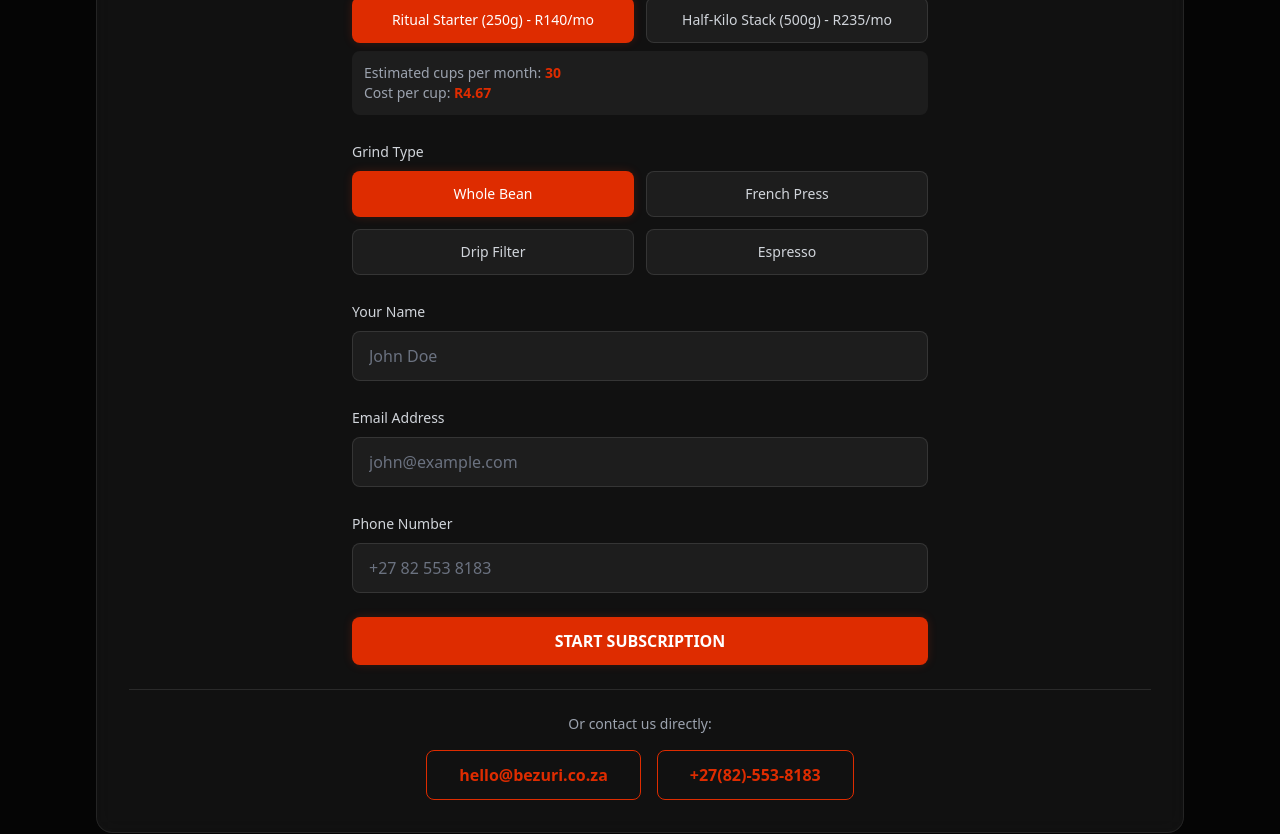
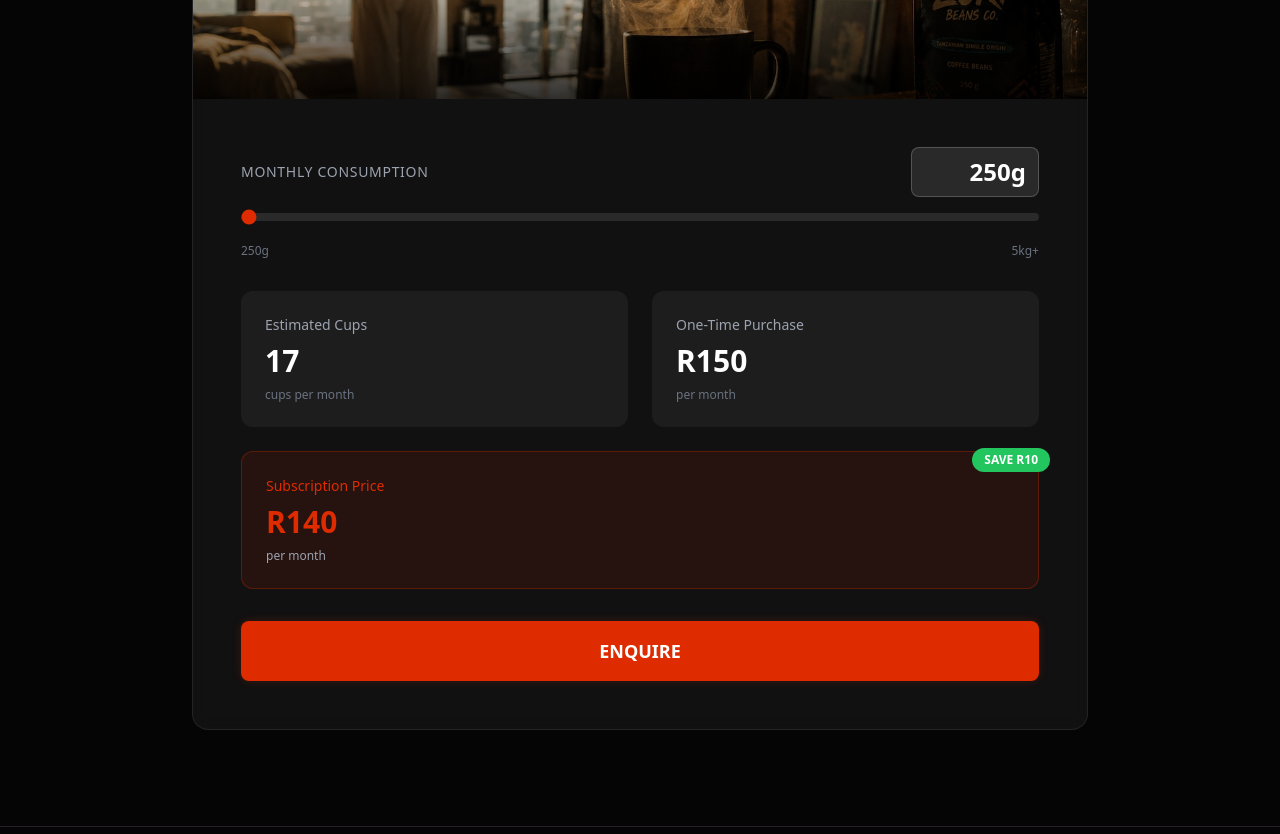
Before and after one commit to Vuyonovember/zuri, a Next.js app: page /individuals in a window 1280 px wide. Shown: the part 2900-3734 px from the top of the page. Built offline with nearby package versions, Linux system fonts and the light colour scheme.

Commit message:
Update individual form to slider-based calculator, remove grind options, change button to ENQUIRY

```diff
--- a/app/api/individual-subscription/route.ts
+++ b/app/api/individual-subscription/route.ts
@@ -4,7 +4,7 @@ import { NextResponse } from 'next/server'
 export async function POST(request: Request) {
   try {
     const body = await request.json()
-    const { name, email, phone, subscriptionType, grindType } = body
+    const { name, email, phone, weight, price, cups } = body
 
     // Only initialize Resend if API key is available
     if (!process.env.RESEND_API_KEY) {
@@ -30,8 +30,9 @@ export async function POST(request: Request) {
             <p><strong>Email:</strong> ${email}</p>
             <p><strong>Phone:</strong> ${phone}</p>
             <hr style="margin: 20px 0; border: none; border-top: 1px solid #ddd;">
-            <p><strong>Subscription Type:</strong> ${subscriptionType === '250g' ? 'Ritual Starter (250g) - R140/mo' : 'Half-Kilo Stack (500g) - R235/mo'}</p>
-            <p><strong>Grind Type:</strong> ${grindType}</p>
+            <p><strong>Monthly Volume:</strong> ${weight < 1 ? `${Math.round(weight * 1000)}g` : `${weight}kg`}</p>
+            <p><strong>Estimated Cups:</strong> ${cups}</p>
+            <p><strong>Subscription Price:</strong> R${price}/month</p>
           </div>
           <p style="color: #666; font-size: 12px;">This subscription request was submitted on the Zuri website.</p>
         </div>
@@ -48,8 +49,9 @@ export async function POST(request: Request) {
           <h2 style="color: #DE2C00;">Welcome to the Tribe, ${name}!</h2>
           <p>Thank you for your subscription request. We've received the following details:</p>
           <div style="background: #f5f5f5; padding: 20px; border-radius: 8px; margin: 20px 0;">
-            <p><strong>Subscription Type:</strong> ${subscriptionType === '250g' ? 'Ritual Starter (250g) - R140/mo' : 'Half-Kilo Stack (500g) - R235/mo'}</p>
-            <p><strong>Grind Type:</strong> ${grindType}</p>
+            <p><strong>Monthly Volume:</strong> ${weight < 1 ? `${Math.round(weight * 1000)}g` : `${weight}kg`}</p>
+            <p><strong>Estimated Cups:</strong> ${cups}</p>
+            <p><strong>Subscription Price:</strong> R${price}/month</p>
           </div>
           <p>Our team will contact you within 24-48 hours to finalize your subscription and arrange your first delivery.</p>
           <p style="color: #666; font-size: 12px;">This is an automated message from Zuri.</p>
--- a/app/individuals/page.tsx
+++ b/app/individuals/page.tsx
@@ -7,35 +7,127 @@ import Navbar from '@/components/Navbar'
 import Footer from '@/components/Footer'
 
 export default function IndividualsPage() {
-  const [name, setName] = useState('')
-  const [email, setEmail] = useState('')
-  const [phone, setPhone] = useState('')
-  const [subscriptionType, setSubscriptionType] = useState('250g')
-  const [grindType, setGrindType] = useState('whole-bean')
-  const [submitted, setSubmitted] = useState(false)
+  const [sliderValue, setSliderValue] = useState(0.25)
+  const [customWeight, setCustomWeight] = useState('')
+  const [showEnquiryModal, setShowEnquiryModal] = useState(false)
+  const [formData, setFormData] = useState({ name: '', email: '', phone: '' })
+  const [isSubmitting, setIsSubmitting] = useState(false)
+  const [submitSuccess, setSubmitSuccess] = useState(false)
 
-  const handleSubmit = async (e: React.FormEvent) => {
+  const individualPricing = [
+    { kg: 0.25, regular: 150, subscription: 140 },
+    { kg: 0.5, regular: 250, subscription: 235 },
+    { kg: 1, regular: 400, subscription: 380 },
+  ]
+
+  const calculateIndividualPrice = (kg: number) => {
+    if (kg <= 0.25) {
+      const tier = individualPricing.find(t => t.kg === 0.25)
+      if (tier) {
+        const ratio = kg / 0.25
+        return {
+          regular: Math.round(tier.regular * ratio),
+          subscription: Math.round(tier.subscription * ratio),
+        }
+      }
+    } else if (kg <= 0.5) {
+      const tier = individualPricing.find(t => t.kg === 0.5)
+      if (tier) {
+        const ratio = kg / 0.5
+        return {
+          regular: Math.round(tier.regular * ratio),
+          subscription: Math.round(tier.subscription * ratio),
+        }
+      }
+    } else if (kg <= 1) {
+      const tier = individualPricing.find(t => t.kg === 1)
+      if (tier) {
+        const ratio = kg / 1
+        return {
+          regular: Math.round(tier.regular * ratio),
+          subscription: Math.round(tier.subscription * ratio),
+        }
+      }
+    } else {
+      const tier = individualPricing.find(t => t.kg === 1)
+      if (tier) {
+        const ratio = kg / 1
+        return {
+          regular: Math.round(tier.regular * ratio),
+          subscription: Math.round(tier.subscription * ratio),
+        }
+      }
+    }
+    return { regular: 0, subscription: 0 }
+  }
+
+  const currentPrice = calculateIndividualPrice(sliderValue)
+  const savings = currentPrice.regular - currentPrice.subscription
+
+  const formatWeight = (kg: number) => {
+    if (kg < 1) {
+      return `${Math.round(kg * 1000)}g`
+    }
+    return kg % 1 === 0 ? `${kg}kg` : `${kg.toFixed(1)}kg`
+  }
+
+  const getSliderStep = () => {
+    if (sliderValue < 1) return 0.25
+    if (sliderValue < 5) return 1
+    return 0.5
+  }
+
+  const handleCustomWeightChange = (value: string) => {
+    setCustomWeight(value)
+    const numValue = parseFloat(value)
+    if (!isNaN(numValue) && numValue > 0) {
+      const kgValue = value.includes('g') ? numValue / 1000 : numValue
+      setSliderValue(kgValue)
+    }
+  }
+
+  const calculateCups = (kg: number) => {
+    const cupsPerKg = 67
+    return Math.round(kg * cupsPerKg)
+  }
+
+  const handleEnquireClick = () => {
+    setShowEnquiryModal(true)
+  }
+
+  const handleFormSubmit = async (e: React.FormEvent) => {
     e.preventDefault()
+    setIsSubmitting(true)
+
     try {
-      await fetch('/api/individual-subscription', {
+      const response = await fetch('/api/individual-subscription', {
         method: 'POST',
         headers: { 'Content-Type': 'application/json' },
         body: JSON.stringify({
-          name,
-          email,
-          phone,
-          subscriptionType,
-          grindType,
+          ...formData,
+          weight: sliderValue,
+          price: currentPrice.subscription,
+          cups: calculateCups(sliderValue),
         }),
       })
-      setSubmitted(true)
+
+      if (response.ok) {
+        setSubmitSuccess(true)
+        setTimeout(() => {
+          setShowEnquiryModal(false)
+          setSubmitSuccess(false)
+          setFormData({ name: '', email: '', phone: '' })
+        }, 2000)
+      } else {
+        alert('Failed to submit enquiry. Please try again.')
+      }
     } catch (error) {
-      console.error('Error:', error)
+      console.error('Error submitting enquiry:', error)
+      alert('Failed to submit enquiry. Please try again.')
+    } finally {
+      setIsSubmitting(false)
     }
   }
-
-  const cupsPerMonth = subscriptionType === '250g' ? 30 : 60
-  const pricePerCup = subscriptionType === '250g' ? 140 / 30 : 235 / 60
 
   return (
     <main className="min-h-screen bg-zuri-black">
@@ -277,179 +369,206 @@ export default function IndividualsPage() {
           </div>
         </motion.div>
 
-        {/* Subscription Form */}
+        {/* Subscription Calculator */}
         <motion.div
           id="subscription-form"
           initial={{ opacity: 0, y: 32 }}
           animate={{ opacity: 1, y: 0 }}
           transition={{ duration: 0.9, delay: 0.3 }}
-          className="glass border-premium rounded-2xl p-6 sm:p-8 space-y-6"
+          className="max-w-4xl mx-auto"
         >
-          {!submitted ? (
-            <>
-              <div className="text-center space-y-4">
-                <p className="text-xs tracking-[0.25em] text-zuri-orange">START YOUR SUBSCRIPTION</p>
-                <h2 className="text-2xl sm:text-3xl font-semibold">JOIN THE TRIBE</h2>
-                <p className="text-sm sm:text-base text-gray-300 max-w-2xl mx-auto">
-                  Choose your stack and we'll deliver elite Tanzanian coffee to your door.
-                </p>
+          <div className="glass border-premium rounded-2xl overflow-hidden">
+            {/* Image */}
+            <div className="relative aspect-[21/9] md:aspect-[3/1]">
+              <Image
+                src="/webimages/EFB87B04-98A0-4E8A-A9DF-6128DA4F26DC.png"
+                alt="Individual Coffee"
+                fill
+                className="object-cover"
+              />
+              <div className="absolute inset-0 bg-gradient-to-t from-black/80 via-transparent to-transparent" />
             </div>
-              <form onSubmit={handleSubmit} className="space-y-6 max-w-xl mx-auto">
-                <div className="space-y-2">
-                  <label className="text-sm text-gray-300">
-                    Choose Your Subscription
+
+            {/* Calculator Content */}
+            <div className="p-8 md:p-12 space-y-8">
+              {/* Slider */}
+              <div className="space-y-4">
+                <div className="flex justify-between items-center gap-4">
+                  <label className="text-sm text-gray-400 uppercase tracking-wider">
+                    Monthly Consumption
                   </label>
-                  <div className="grid grid-cols-2 gap-3">
-                    {[
-                      { value: '250g', label: 'Ritual Starter (250g) - R140/mo' },
-                      { value: '500g', label: 'Half-Kilo Stack (500g) - R235/mo' },
-                    ].map((option) => (
-                      <button
-                        key={option.value}
-                        type="button"
-                        onClick={() => setSubscriptionType(option.value)}
-                        className={`px-4 py-3 rounded-lg text-sm font-medium transition-all duration-300 ${
-                          subscriptionType === option.value
-                            ? 'bg-zuri-orange text-white glow-orange-sm'
-                            : 'bg-white/5 border border-white/10 text-gray-300 hover:border-zuri-orange/50'
-                        }`}
-                      >
-                        {option.label}
-                      </button>
-                    ))}
+                  <input
+                    type="text"
+                    value={customWeight || formatWeight(sliderValue)}
+                    onChange={(e) => handleCustomWeightChange(e.target.value)}
+                    onBlur={() => setCustomWeight('')}
+                    placeholder="e.g., 500g or 2kg"
+                    className="w-32 text-right text-2xl font-bold text-white bg-white/10 border border-white/20 rounded-lg px-3 py-2 focus:outline-none focus:border-zuri-orange"
+                  />
                 </div>
-                  <div className="bg-white/5 rounded-lg p-3 mt-2">
-                    <p className="text-sm text-gray-400">
-                      Estimated cups per month: <span className="text-zuri-orange font-bold">{cupsPerMonth}</span>
-                    </p>
-                    <p className="text-sm text-gray-400">
-                      Cost per cup: <span className="text-zuri-orange font-bold">R{pricePerCup.toFixed(2)}</span>
-                    </p>
+                <input
+                  type="range"
+                  min={0.25}
+                  max={5}
+                  step={getSliderStep()}
+                  value={sliderValue}
+                  onChange={(e) => setSliderValue(parseFloat(e.target.value))}
+                  className="w-full h-2 bg-white/10 rounded-lg appearance-none cursor-pointer accent-zuri-orange"
+                />
+                <div className="flex justify-between text-xs text-gray-500">
+                  <span>250g</span>
+                  <span>5kg+</span>
                 </div>
               </div>
 
-                <div className="space-y-2">
-                  <label className="text-sm text-gray-300">
-                    Grind Type
-                  </label>
-                  <div className="grid grid-cols-2 gap-3">
-                    {[
-                      { value: 'whole-bean', label: 'Whole Bean' },
-                      { value: 'french-press', label: 'French Press' },
-                      { value: 'drip-filter', label: 'Drip Filter' },
-                      { value: 'espresso', label: 'Espresso' },
-                    ].map((option) => (
-                      <button
-                        key={option.value}
-                        type="button"
-                        onClick={() => setGrindType(option.value)}
-                        className={`px-4 py-3 rounded-lg text-sm font-medium transition-all duration-300 ${
-                          grindType === option.value
-                            ? 'bg-zuri-orange text-white glow-orange-sm'
-                            : 'bg-white/5 border border-white/10 text-gray-300 hover:border-zuri-orange/50'
-                        }`}
-                      >
-                        {option.label}
-                      </button>
-                    ))}
+              {/* Pricing Display */}
+              <div className="grid grid-cols-1 md:grid-cols-2 gap-6">
+                <div className="bg-white/5 rounded-xl p-6 space-y-2">
+                  <p className="text-sm text-gray-400">Estimated Cups</p>
+                  <p className="text-3xl font-bold text-white">{calculateCups(sliderValue)}</p>
+                  <p className="text-xs text-gray-500">cups per month</p>
+                </div>
+                <div className="bg-white/5 rounded-xl p-6 space-y-2">
+                  <p className="text-sm text-gray-400">One-Time Purchase</p>
+                  <p className="text-3xl font-bold text-white">R{currentPrice.regular}</p>
+                  <p className="text-xs text-gray-500">per month</p>
+                </div>
+                <div className="bg-zuri-orange/10 border border-zuri-orange/30 rounded-xl p-6 space-y-2 relative md:col-span-2">
+                  <p className="text-sm text-zuri-orange">Subscription Price</p>
+                  <p className="text-3xl font-bold text-zuri-orange">R{currentPrice.subscription}</p>
+                  <p className="text-xs text-gray-400">per month</p>
+                  {savings > 0 && (
+                    <div className="absolute -top-3 -right-3 bg-green-500 text-white text-xs font-bold px-3 py-1 rounded-full">
+                      SAVE R{savings}
+                    </div>
+                  )}
                 </div>
               </div>
 
-                <div className="space-y-2">
-                  <label className="text-sm text-gray-300">
-                    Your Name
-                  </label>
+              {/* CTA */}
+              <button
+                onClick={handleEnquireClick}
+                className="w-full bg-zuri-orange text-white font-bold py-4 rounded-lg hover:bg-orange-600 transition-all duration-300 glow-orange-sm hover:glow-orange text-lg"
+              >
+                ENQUIRE
+              </button>
+            </div>
+          </div>
+        </motion.div>
+
+        {/* Enquiry Modal */}
+        {showEnquiryModal && (
+          <motion.div
+            initial={{ opacity: 0 }}
+            animate={{ opacity: 1 }}
+            exit={{ opacity: 0 }}
+            className="fixed inset-0 bg-black/60 backdrop-blur-sm z-50 flex items-center justify-center p-4"
+            onClick={() => setShowEnquiryModal(false)}
+          >
+            <motion.div
+              initial={{ opacity: 0, scale: 0.95 }}
+              animate={{ opacity: 1, scale: 1 }}
+              exit={{ opacity: 0, scale: 0.95 }}
+              className="glass border-premium rounded-2xl p-8 max-w-md w-full"
+              onClick={(e) => e.stopPropagation()}
+            >
+              <div className="space-y-6">
+                <div className="text-center">
+                  <h3 className="text-2xl font-bold text-white mb-2">Enquire Now</h3>
+                  <p className="text-gray-400 text-sm">
+                    Individual - {formatWeight(sliderValue)}/month ({calculateCups(sliderValue)} cups)
+                  </p>
+                </div>
+
+                {submitSuccess ? (
+                  <div className="text-center py-8">
+                    <div className="w-16 h-16 bg-green-500/20 rounded-full flex items-center justify-center mx-auto mb-4">
+                      <svg className="w-8 h-8 text-green-500" fill="none" stroke="currentColor" viewBox="0 0 24 24">
+                        <path strokeLinecap="round" strokeLinejoin="round" strokeWidth={2} d="M5 13l4 4L19 7" />
+                      </svg>
+                    </div>
+                    <p className="text-white text-lg font-semibold">Enquiry Submitted!</p>
+                    <p className="text-gray-400 text-sm mt-2">We'll be in touch soon.</p>
+                  </div>
+                ) : (
+                  <form onSubmit={handleFormSubmit} className="space-y-4">
+                    <div>
+                      <label className="block text-sm text-gray-400 mb-2">Name *</label>
                       <input
                         type="text"
-                    value={name}
-                    onChange={(e) => setName(e.target.value)}
-                    placeholder="John Doe"
                         required
-                    className="w-full bg-white/5 border border-white/10 rounded-lg px-4 py-3 text-white placeholder-gray-500 focus:outline-none focus:border-zuri-orange transition-colors"
+                        value={formData.name}
+                        onChange={(e) => setFormData({ ...formData, name: e.target.value })}
+                        className="w-full bg-white/10 border border-white/20 rounded-lg px-4 py-3 text-white focus:outline-none focus:border-zuri-orange"
+                        placeholder="Your name"
                       />
                     </div>
 
-                <div className="space-y-2">
-                  <label className="text-sm text-gray-300">
-                    Email Address
-                  </label>
+                    <div>
+                      <label className="block text-sm text-gray-400 mb-2">Email *</label>
                       <input
                         type="email"
-                    value={email}
-                    onChange={(e) => setEmail(e.target.value)}
-                    placeholder="john@example.com"
                         required
-                    className="w-full bg-white/5 border border-white/10 rounded-lg px-4 py-3 text-white placeholder-gray-500 focus:outline-none focus:border-zuri-orange transition-colors"
+                        value={formData.email}
+                        onChange={(e) => setFormData({ ...formData, email: e.target.value })}
+                        className="w-full bg-white/10 border border-white/20 rounded-lg px-4 py-3 text-white focus:outline-none focus:border-zuri-orange"
+                        placeholder="your@email.com"
                       />
                     </div>
 
-                <div className="space-y-2">
-                  <label className="text-sm text-gray-300">
-                    Phone Number
-                  </label>
+                    <div>
+                      <label className="block text-sm text-gray-400 mb-2">Phone Number (Optional)</label>
                       <input
                         type="tel"
-                    value={phone}
-                    onChange={(e) => setPhone(e.target.value)}
-                    placeholder="+27 82 553 8183"
-                    required
-                    className="w-full bg-white/5 border border-white/10 rounded-lg px-4 py-3 text-white placeholder-gray-500 focus:outline-none focus:border-zuri-orange transition-colors"
+                        value={formData.phone}
+                        onChange={(e) => setFormData({ ...formData, phone: e.target.value })}
+                        className="w-full bg-white/10 border border-white/20 rounded-lg px-4 py-3 text-white focus:outline-none focus:border-zuri-orange"
+                        placeholder="+27 XX XXX XXXX"
                       />
                     </div>
 
+                    <div className="bg-white/5 rounded-lg p-4 space-y-2">
+                      <p className="text-xs text-gray-500 uppercase tracking-wider">Summary</p>
+                      <div className="flex justify-between text-sm">
+                        <span className="text-gray-400">Type:</span>
+                        <span className="text-white">Individual</span>
+                      </div>
+                      <div className="flex justify-between text-sm">
+                        <span className="text-gray-400">Volume:</span>
+                        <span className="text-white">{formatWeight(sliderValue)}/month</span>
+                      </div>
+                      <div className="flex justify-between text-sm">
+                        <span className="text-gray-400">Cups:</span>
+                        <span className="text-white">{calculateCups(sliderValue)}/month</span>
+                      </div>
+                      <div className="flex justify-between text-sm font-bold">
+                        <span className="text-zuri-orange">Price:</span>
+                        <span className="text-zuri-orange">R{currentPrice.subscription}/month</span>
+                      </div>
+                    </div>
+
+                    <div className="flex gap-3">
+                      <button
+                        type="button"
+                        onClick={() => setShowEnquiryModal(false)}
+                        className="flex-1 bg-white/10 text-white font-bold py-3 rounded-lg hover:bg-white/20 transition-all duration-300"
+                      >
+                        Cancel
+                      </button>
                       <button
                         type="submit"
-                  className="w-full bg-zuri-orange text-white font-bold py-3 rounded-lg hover:bg-orange-600 transition-all duration-300 glow-orange-sm hover:glow-orange"
+                        disabled={isSubmitting}
+                        className="flex-1 bg-zuri-orange text-white font-bold py-3 rounded-lg hover:bg-orange-600 transition-all duration-300 disabled:opacity-50 disabled:cursor-not-allowed"
                       >
-                  START SUBSCRIPTION
+                        {isSubmitting ? 'Sending...' : 'Submit'}
                       </button>
+                    </div>
                   </form>
-
-              <div className="pt-6 border-t border-white/10 space-y-4">
-                <p className="text-sm text-gray-400 text-center">Or contact us directly:</p>
-                <div className="flex flex-col sm:flex-row gap-4 justify-center items-center">
-                  <a
-                    href="mailto:hello@bezuri.co.za"
-                    className="inline-flex items-center justify-center px-8 py-3 border border-zuri-orange text-zuri-orange font-bold rounded-lg hover:bg-zuri-orange/10 transition-all duration-300"
-                  >
-                    hello@bezuri.co.za
-                  </a>
-                  <a
-                    href="tel:+27825538183"
-                    className="inline-flex items-center justify-center px-8 py-3 border border-zuri-orange text-zuri-orange font-bold rounded-lg hover:bg-zuri-orange/10 transition-all duration-300"
-                  >
-                    +27(82)-553-8183
-                  </a>
+                )}
               </div>
-              </div>
-            </>
-          ) : (
-            <div className="text-center space-y-4">
-              <div className="text-5xl">✨</div>
-              <h3 className="text-2xl font-bold">Request Received!</h3>
-              <p className="text-gray-400">
-                We'll review your subscription request and get back to you within 24-48 hours to set up your delivery.
-              </p>
-              <div className="pt-6 border-t border-white/10 space-y-4">
-                <p className="text-sm text-gray-400 text-center">Need to reach us sooner?</p>
-                <div className="flex flex-col sm:flex-row gap-4 justify-center items-center">
-                  <a
-                    href="mailto:hello@bezuri.co.za"
-                    className="inline-flex items-center justify-center px-8 py-3 border border-zuri-orange text-zuri-orange font-bold rounded-lg hover:bg-zuri-orange/10 transition-all duration-300"
-                  >
-                    hello@bezuri.co.za
-                  </a>
-                  <a
-                    href="tel:+27825538183"
-                    className="inline-flex items-center justify-center px-8 py-3 border border-zuri-orange text-zuri-orange font-bold rounded-lg hover:bg-zuri-orange/10 transition-all duration-300"
-                  >
-                    +27(82)-553-8183
-                  </a>
-                </div>
-              </div>
-            </div>
+            </motion.div>
+          </motion.div>
         )}
-        </motion.div>
       </section>
 
       <Footer />
--- a/package.json
+++ b/package.json
@@ -1,6 +1,6 @@
 {
   "name": "zuri",
-  "version": "0.5.0",
+  "version": "0.5.1",
   "private": true,
   "scripts": {
     "dev": "next dev",
```
Lines whose indentation alone changed are shown as unchanged.
